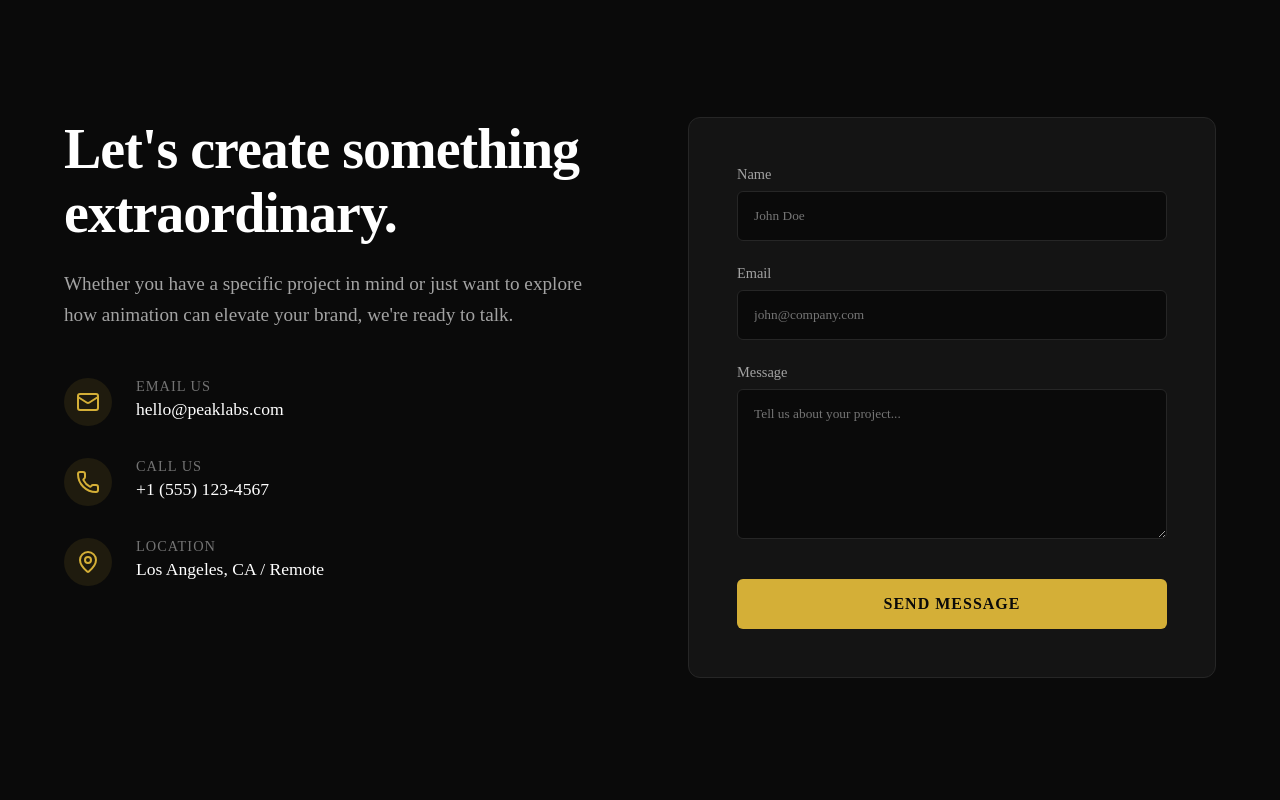
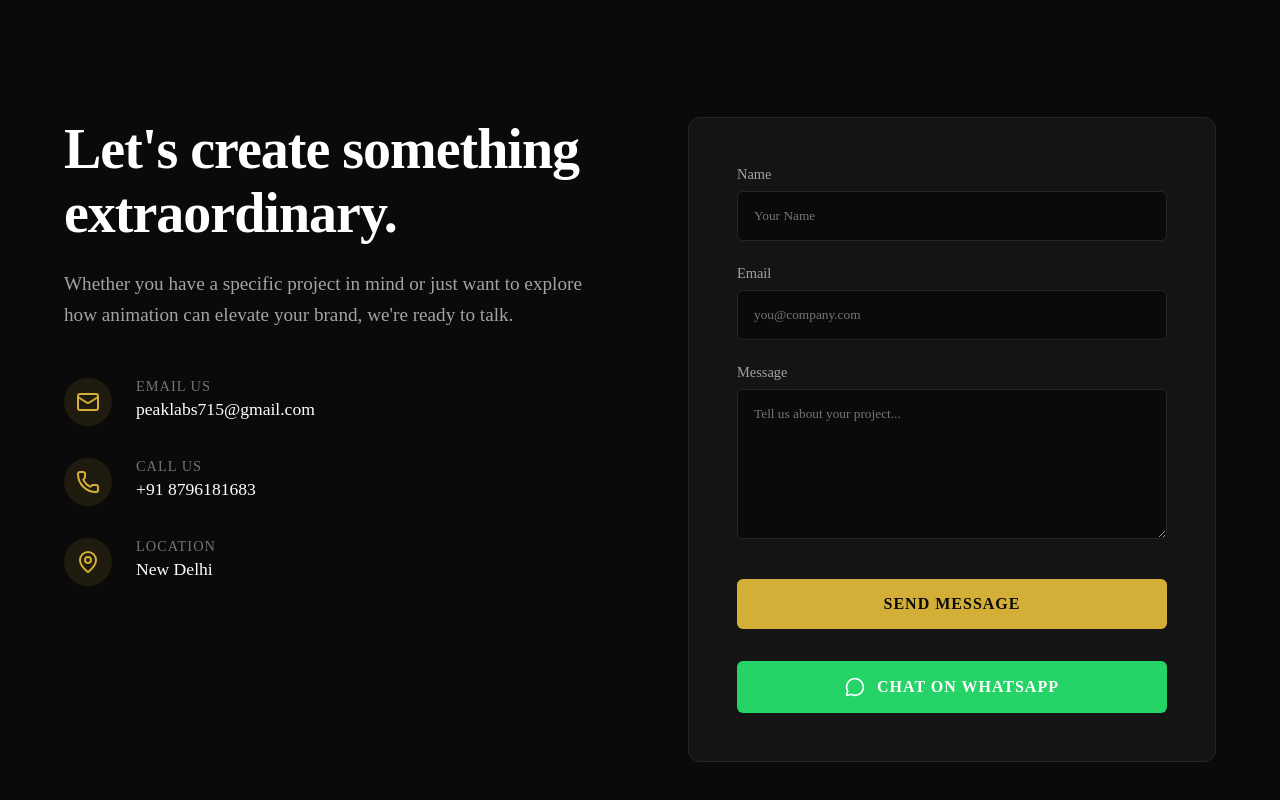
Before and after one commit to peaklabs715/Peaklabs-portfolio, a Next.js app: page / in a window 1280 px wide. Shown: the part 4306-5106 px from the top of the page. Built offline with nearby package versions, Linux system fonts and the light colour scheme.

Commit message:
content: update contact details and add whatsapp button

```diff
--- a/src/components/Contact.js
+++ b/src/components/Contact.js
@@ -1,7 +1,7 @@
 "use client";
 
 import { motion } from 'framer-motion';
-import { Mail, MapPin, Phone } from 'lucide-react';
+import { Mail, MapPin, Phone, MessageCircle } from 'lucide-react';
 import styles from './Contact.module.css';
 
 export default function Contact() {
@@ -27,7 +27,7 @@ export default function Contact() {
               </div>
               <div className={styles.detailContent}>
                 <span className={styles.detailLabel}>Email Us</span>
-                <span className={styles.detailValue}>hello@peaklabs.com</span>
+                <span className={styles.detailValue}>peaklabs715@gmail.com</span>
               </div>
             </div>
 
@@ -37,7 +37,7 @@ export default function Contact() {
               </div>
               <div className={styles.detailContent}>
                 <span className={styles.detailLabel}>Call Us</span>
-                <span className={styles.detailValue}>+1 (555) 123-4567</span>
+                <span className={styles.detailValue}>+91 8796181683</span>
               </div>
             </div>
 
@@ -47,7 +47,7 @@ export default function Contact() {
               </div>
               <div className={styles.detailContent}>
                 <span className={styles.detailLabel}>Location</span>
-                <span className={styles.detailValue}>Los Angeles, CA / Remote</span>
+                <span className={styles.detailValue}>New Delhi</span>
               </div>
             </div>
           </div>
@@ -63,12 +63,12 @@ export default function Contact() {
         >
           <div className={styles.inputGroup}>
             <label htmlFor="name" className={styles.label}>Name</label>
-            <input type="text" id="name" className={styles.input} placeholder="John Doe" />
+            <input type="text" id="name" className={styles.input} placeholder="Your Name" />
           </div>
 
           <div className={styles.inputGroup}>
             <label htmlFor="email" className={styles.label}>Email</label>
-            <input type="email" id="email" className={styles.input} placeholder="john@company.com" />
+            <input type="email" id="email" className={styles.input} placeholder="you@company.com" />
           </div>
 
           <div className={styles.inputGroup}>
@@ -79,6 +79,10 @@ export default function Contact() {
           <button type="submit" className={styles.submitBtn}>
             Send Message
           </button>
+
+          <a href="https://wa.me/918796181683" target="_blank" rel="noopener noreferrer" className={styles.whatsappBtn}>
+            <MessageCircle size={20} /> Chat on WhatsApp
+          </a>
         </motion.form>
       </div>
     </section>
--- a/src/components/Contact.module.css
+++ b/src/components/Contact.module.css
@@ -135,6 +135,29 @@
   box-shadow: 0 5px 15px rgba(212, 175, 55, 0.3);
 }
 
+.whatsappBtn {
+  background: #25D366;
+  color: #ffffff;
+  padding: 1rem;
+  border-radius: 6px;
+  font-weight: 600;
+  font-size: 1rem;
+  margin-top: 0.5rem;
+  transition: all 0.3s ease;
+  text-transform: uppercase;
+  letter-spacing: 1px;
+  display: flex;
+  align-items: center;
+  justify-content: center;
+  gap: 0.75rem;
+}
+
+.whatsappBtn:hover {
+  background: #128C7E;
+  transform: translateY(-2px);
+  box-shadow: 0 5px 15px rgba(37, 211, 102, 0.3);
+}
+
 @media (max-width: 992px) {
   .content {
     grid-template-columns: 1fr;
```
